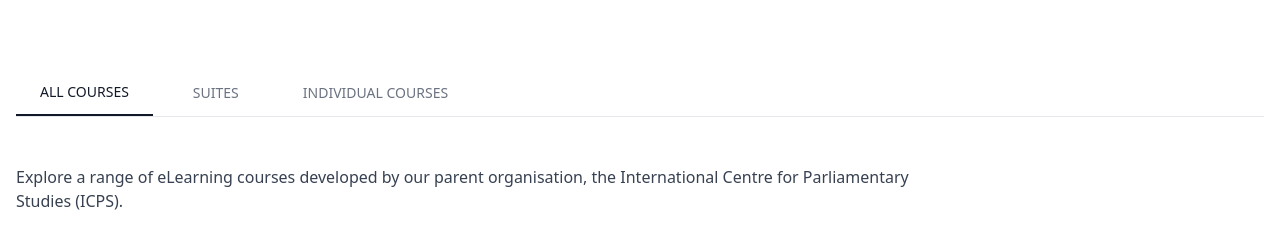
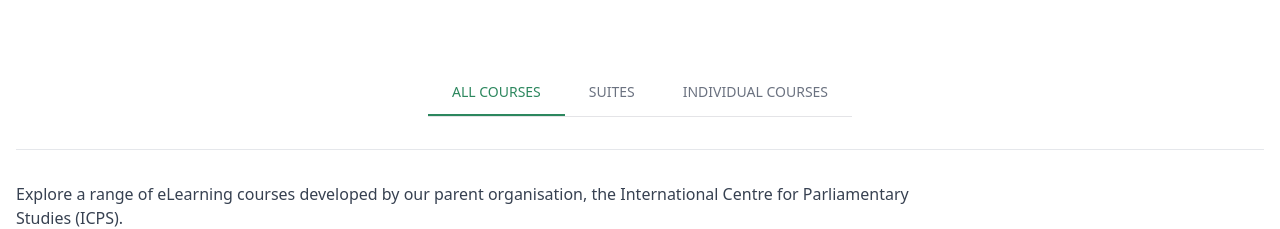
Before and after one commit to digitalconceptsmu/government-exchange-website, a Nuxt app: page /courses/e-learning in a window 1280 px wide. Shown: the part 347-576 px from the top of the page. Built offline with nearby package versions, Linux system fonts and the light colour scheme.

Commit message:
feat(courses): centered button grouop

```diff
--- a/components/Elearning/Elearning.vue
+++ b/components/Elearning/Elearning.vue
@@ -83,7 +83,8 @@
   <section class="py-20 bg-white">
     <div class="container mx-auto px-4">
       <div class="max-w-7xl mx-auto">
-        <div class="flex gap-4 mb-12 border-b border-gray-200">
+        <div class="flex gap-4 mb-8 border-b pb-8 justify-center border-gray-200">
+          <div class="border-b">
             <button
               v-for="tab in tabs"
               :key="tab.id"
@@ -91,12 +92,13 @@
               :class="[
                 'px-6 py-3 font-medium text-sm transition-colors relative',
                 activeTab === tab.id
-                ? 'text-gray-900 border-b-2 border-gray-900'
+                ? 'text-primary border-b-2 border-primary'
                 : 'text-gray-500 hover:text-gray-700',
               ]"
             >
             {{ tab.label }}
           </button>
+        </div>
       </div>
 
         <div class="mb-12 max-w-4xl">
```
Lines whose indentation alone changed are shown as unchanged.
